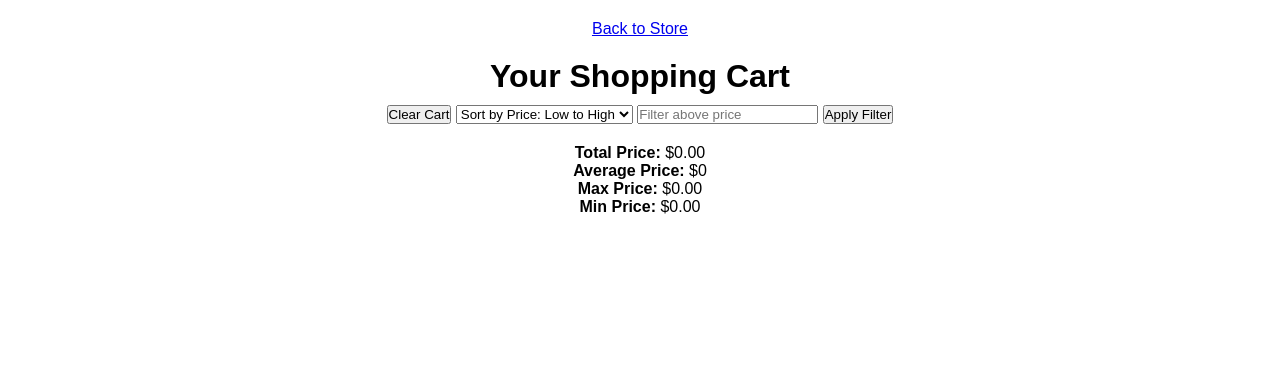
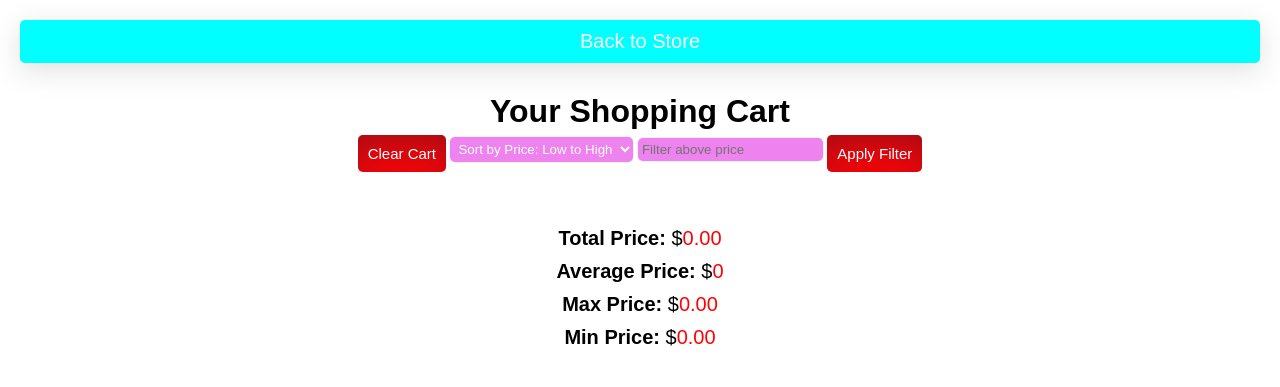
Before and after one commit to ashokdhinda/Mar_meto_-weekly-assessment, a plain HTML site: page html/cart.html in a window 1280 px wide. Drawn offline with Linux system fonts and the light colour scheme.

Commit message:
style done

```diff
--- a/css/cart.css
+++ b/css/cart.css
@@ -7,11 +7,28 @@ body{
     padding: 20px;
     text-align: center;
 }
-.nav {
-    margin-bottom: 20px;
+.nav{
+margin-bottom: 20px;
+       background-color:aqua;
+        border-radius: 5px;
+box-shadow: rgba(100, 100, 111, 0.2) 0px 7px 29px 0px;
+a{
+    color:white;
+    text-decoration: none;
+   transition: transform 0.3s ease, color 0.3s ease;
+  display: inline-block;
+  font-size: 20px;
+  padding: 10px;
+
+}
+}
+.nav a:hover {
+    transform: scale(0.9);
+    color: rgb(7, 7, 31);
 }
 .controls {
-    margin-bottom: 20px;
+    margin-bottom: 25px;
+
 }
 .cart {
     display: flex;
@@ -20,13 +37,69 @@ body{
     justify-content: center;
 }
 .cart-item {
-    border: 1px solid #ccc;
+   border: 1px solid #ccc;
     padding: 10px;
     width: 200px;
     text-align: center;
+    background-color: white;
+    box-shadow: rgba(0, 0, 0, 0.16) 0px 3px 6px, rgba(0, 0, 0, 0.23) 0px 3px 6px;
+    border: none;
+    border-radius: 20px;
+    transition: transform 0.3s ease, box-shadow 0.3s ease, background-color 0.3s ease;
+}
+.cart-item:hover {
+    transform: scale(0.95);
+    box-shadow: rgba(0, 0, 0, 0.3) 0px 6px 12px, rgba(0, 0, 0, 0.4) 0px 6px 12px;
+    background-color: #f8f9fa;
+}
+.cart-item h3{
+    margin: 0;
+    font-weight: bold;
+    color:wheat;
+}
+.cart-item p{
+font-weight: bold;
+
 }
 
-button {
-    margin-top: 10px;
+.cart-item:active {
+    transform: scale(0.9);
+    box-shadow: rgba(0, 0, 0, 0.4) 0px 4px 8px, rgba(0, 0, 0, 0.5) 0px 4px 8px;
+    background-color: #e0e0e0;
+}
+button{
+
     cursor: pointer;
+position: relative;
+    padding: 10px;
+    background-color: red;
+    color:white;
+    font-size: 15px;
+    border-radius: 5px;
+    border: none;
+    box-shadow: rgba(50, 50, 93, 0.25) 0px 30px 60px -12px inset, rgba(0, 0, 0, 0.3) 0px 18px 36px -18px inset;
+    align-items: center;
+    top: 5px;
 }
+#sortOptions ,  #filterPrice {
+    background-color: violet;
+    color: white;
+    padding: 4px;
+    border-radius: 5px;
+    box-shadow: rgba(0, 0, 0, 0.05) 0px 0px 0px 1px;
+    border: none;
+}
+
+h1{
+    margin-top: 30px;
+}
+.ptag{
+    font-size: 20px;
+    padding: 30px;
+   p{
+    padding: 5px;
+        span{
+        color:red;
+    }
+   }
+}
--- a/css/style.css
+++ b/css/style.css
@@ -13,15 +13,75 @@ body{
     flex-wrap: wrap;
     gap: 20px;
     justify-content: center;
+    position: relative;
 }
-.product{
+.product {
     border: 1px solid #ccc;
     padding: 10px;
     width: 200px;
     text-align: center;
+    background-color: white;
+    box-shadow: rgba(0, 0, 0, 0.16) 0px 3px 6px, rgba(0, 0, 0, 0.23) 0px 3px 6px;
+    border: none;
+    border-radius: 20px;
+    transition: transform 0.3s ease, box-shadow 0.3s ease, background-color 0.3s ease;
 }
+
+.product h3{
+    margin: 0;
+    font-weight: bold;
+    color:wheat;
+}
+.product p{
+font-weight: bold;
+
+}
+.product:hover {
+    transform: scale(0.95);
+    box-shadow: rgba(0, 0, 0, 0.3) 0px 6px 12px, rgba(0, 0, 0, 0.4) 0px 6px 12px;
+    background-color: #f8f9fa;
+}
+
+
+.product:active {
+    transform: scale(0.9);
+    box-shadow: rgba(0, 0, 0, 0.4) 0px 4px 8px, rgba(0, 0, 0, 0.5) 0px 4px 8px;
+    background-color: #e0e0e0;
+}
+
 button{
-    margin-top: 10px;
+
     cursor: pointer;
+position: relative;
+    padding: 10px;
+    background-color: red;
+    color:white;
+    font-size: 15px;
+    border-radius: 5px;
+    border: none;
+    box-shadow: rgba(50, 50, 93, 0.25) 0px 30px 60px -12px inset, rgba(0, 0, 0, 0.3) 0px 18px 36px -18px inset;
+    align-items: center;
+    top: 5px;
 }
-.nav{ margin-bottom: 20px;}
+.nav{
+margin-bottom: 20px;
+       background-color:aqua;
+        border-radius: 5px;
+box-shadow: rgba(100, 100, 111, 0.2) 0px 7px 29px 0px;
+a{
+    color:white;
+    text-decoration: none;
+   transition: transform 0.3s ease, color 0.3s ease;
+  display: inline-block;
+  font-size: 20px;
+  padding: 10px;
+
+}
+}
+.nav a:hover {
+    transform: scale(0.9);
+    color: rgb(7, 7, 31);
+}
+h1{
+    margin-top: 25px;
+}
--- a/html/cart.html
+++ b/html/cart.html
@@ -20,11 +20,15 @@
         <input type="number" id="filterPrice" placeholder="Filter above price" />
         <button onclick="filterCart()">Apply Filter</button>
     </div>
+
     <div class="cart"></div>
-    <p><strong>Total Price:</strong> $<span id="total-price">0.00</span></p>
+    <div class="ptag">
+  <p><strong>Total Price:</strong> $<span id="total-price">0.00</span></p>
     <p><strong>Average Price:</strong> $<span id="avg-price">0.00</span></p>
     <p><strong>Max Price:</strong> $<span id="max-price">0.00</span></p>
     <p><strong>Min Price:</strong> $<span id="min-price">0.00</span></p>
+    </div>
+
     <script src="/script/cart.js"></script>
 </body>
 </html>
```
